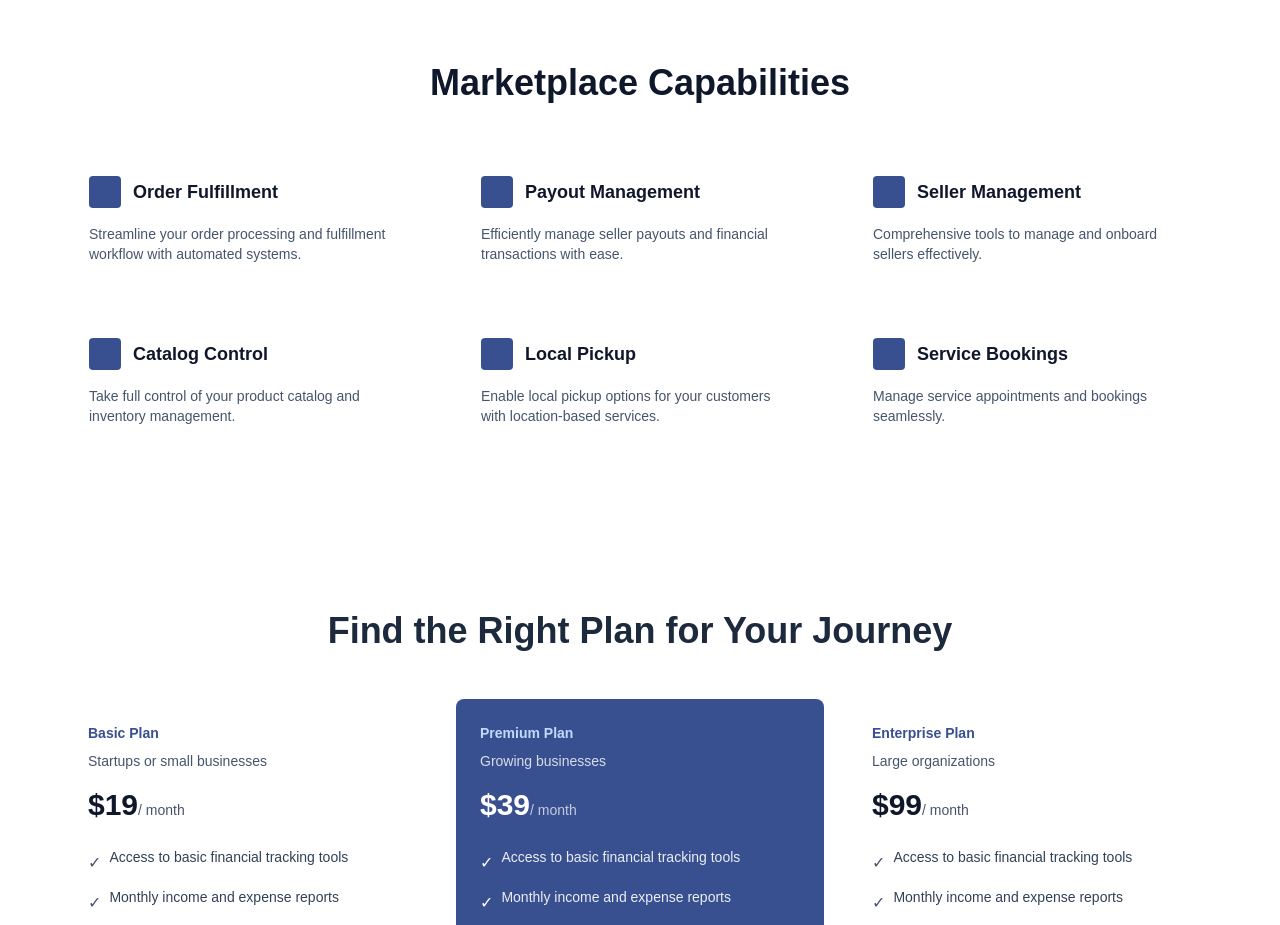
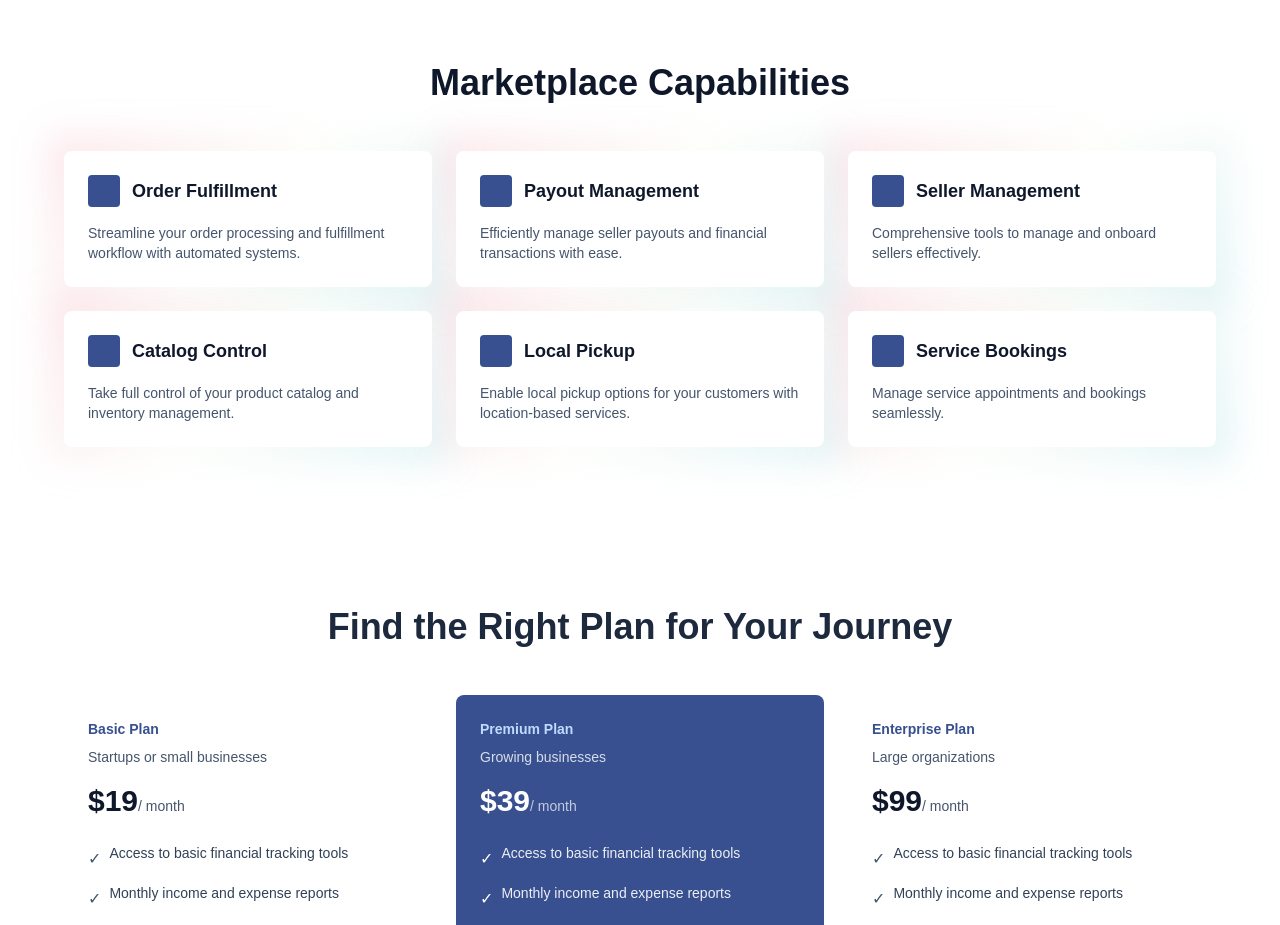
Before and after one commit to syedalirazazaidi/landing, a Next.js app: page / in a window 1280 px wide. Shown: the part 1440-2365 px from the top of the page. Built offline with nearby package versions, Linux system fonts and the light colour scheme.

Commit message:
fix  background color

```diff
--- a/app/components/MarketplaceCapabilities.tsx
+++ b/app/components/MarketplaceCapabilities.tsx
@@ -33,28 +33,37 @@ export default function MarketplaceCapabilities() {
           Marketplace Capabilities
         </h2>
 
-        <div className="grid grid-cols-1 md:grid-cols-2 lg:grid-cols-3 gap-6">
+        <div
+          className="grid grid-cols-1 md:grid-cols-2 lg:grid-cols-3 gap-6"
+
+        >
           {capabilities.map((item, index) => (
             <div key={index} className="relative">
               <div
-                className="absolute -inset-3 rounded-lg"
-
+                className="absolute -inset-4 rounded-lg"
+                style={{
+                  background: 'linear-gradient(135deg, rgba(233, 78, 119, 0.15) 0%, rgba(240, 248, 220, 0.12) 50%, rgba(52, 176, 190, 0.15) 100%)',
+                  filter: 'blur(18px)',
+                  zIndex: 0,
+                }}
               />
               <div
-                className="rounded-lg flex p-[1px] overflow-hidden relative"
-
+                className="rounded-lg bg-white p-6 flex flex-col relative"
+                style={{
+                  zIndex: 1,
+                  border: 'none',
+                  outline: 'none',
+                }}
               >
-                <div className="rounded-lg bg-white p-6 flex flex-col">
                   <div className="flex items-center gap-3 mb-4">
                     <div className="w-8 h-8 bg-[#385090] rounded flex-shrink-0"></div>
                     <h3 className="text-lg font-bold text-slate-900">
                       {item.title}
                     </h3>
                   </div>
-                  <p className="text-sm text-slate-600">
-                    {item.description}
-                  </p>
-                </div>
+                <p className="text-sm text-slate-600">
+                  {item.description}
+                </p>
               </div>
             </div>
           ))}
```
